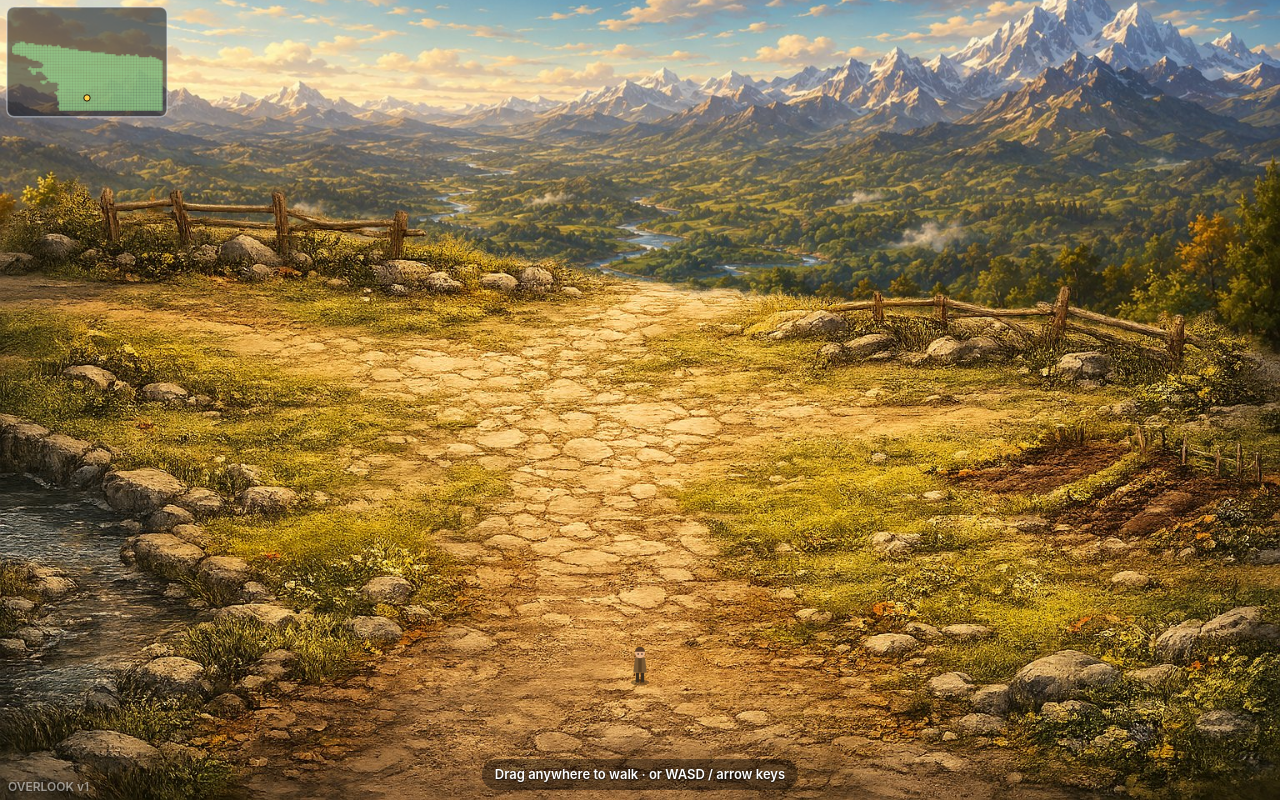
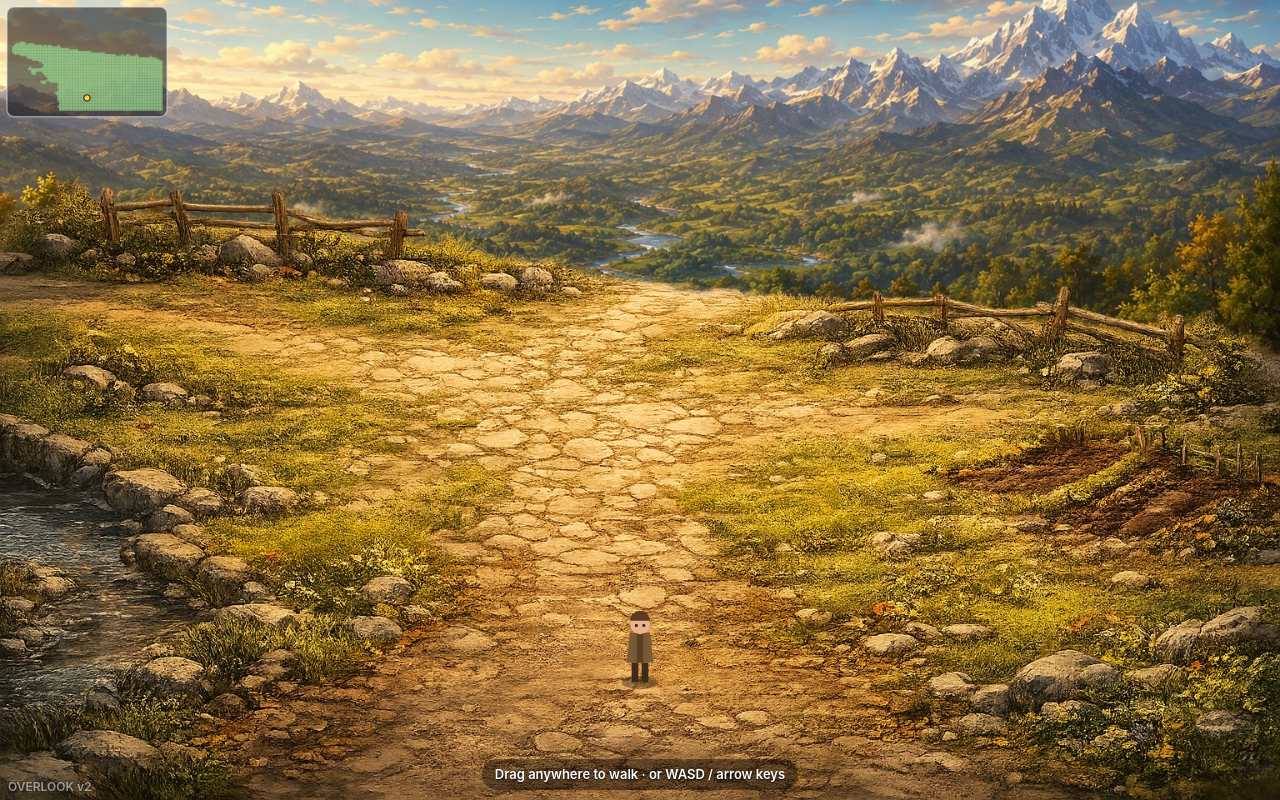
Before and after one commit to lambertdunham895-alt/alden-game, a plain HTML site: page public/index.html in a window 1280 px wide. Drawn offline with Linux system fonts and the light colour scheme.

Commit message:
Update index.html

```diff
--- a/public/index.html
+++ b/public/index.html
@@ -26,7 +26,7 @@
 </head>
 <body>
 <canvas id="game"></canvas>
-<div id="ver">OVERLOOK v1</div>
+<div id="ver">OVERLOOK v2</div>
 <div id="hint">Drag anywhere to walk &middot; or WASD / arrow keys</div>
 <div id="title"><div class="t">Briar Hollow</div><div class="s">The Overlook</div></div>
 <div id="loading">Loading Briar Hollow&hellip;</div>
@@ -55,13 +55,14 @@ scene.onerror=()=>{ document.getElementById('loading').textContent='Could not lo
 scene.src='assets/scene.jpg?v=1';
 
 // player (world = scene px)
-const player={ x:768, y:880, speed:215, face:'down', moving:false, anim:0 };
+const player={ x:768, y:880, speed:230, face:'down', moving:false, anim:0 };
+const PSCALE=2.0;   // character render scale
 
 function cellBlocked(wx,wy){
   if(wx<0||wy<0||wx>=SCENE_W||wy>=SCENE_H) return true;
   return GRID[(wy/TS)|0][(wx/TS)|0]===0;
 }
-const FH=11, FV=6;
+const FH=14, FV=8;
 function feetBlocked(wx,wy){
   return cellBlocked(wx-FH,wy-FV)||cellBlocked(wx+FH,wy-FV)||cellBlocked(wx-FH,wy+FV)||cellBlocked(wx+FH,wy+FV)||cellBlocked(wx,wy);
 }
@@ -119,7 +120,7 @@ function update(dt){
 
 // draw player (small adventurer placeholder)
 function drawPlayer(){
-  const [sx,sy]=w2s(player.x,player.y); const s=RS*1.0;
+  const [sx,sy]=w2s(player.x,player.y); const s=RS*PSCALE;
   const bob=player.moving?Math.abs(Math.sin(player.anim))*2*s:0;
   ctx.save(); ctx.globalAlpha=.35; ctx.fillStyle='#000';
   ctx.beginPath(); ctx.ellipse(sx,sy,11*s,4*s,0,0,Math.PI*2); ctx.fill(); ctx.restore();
```
